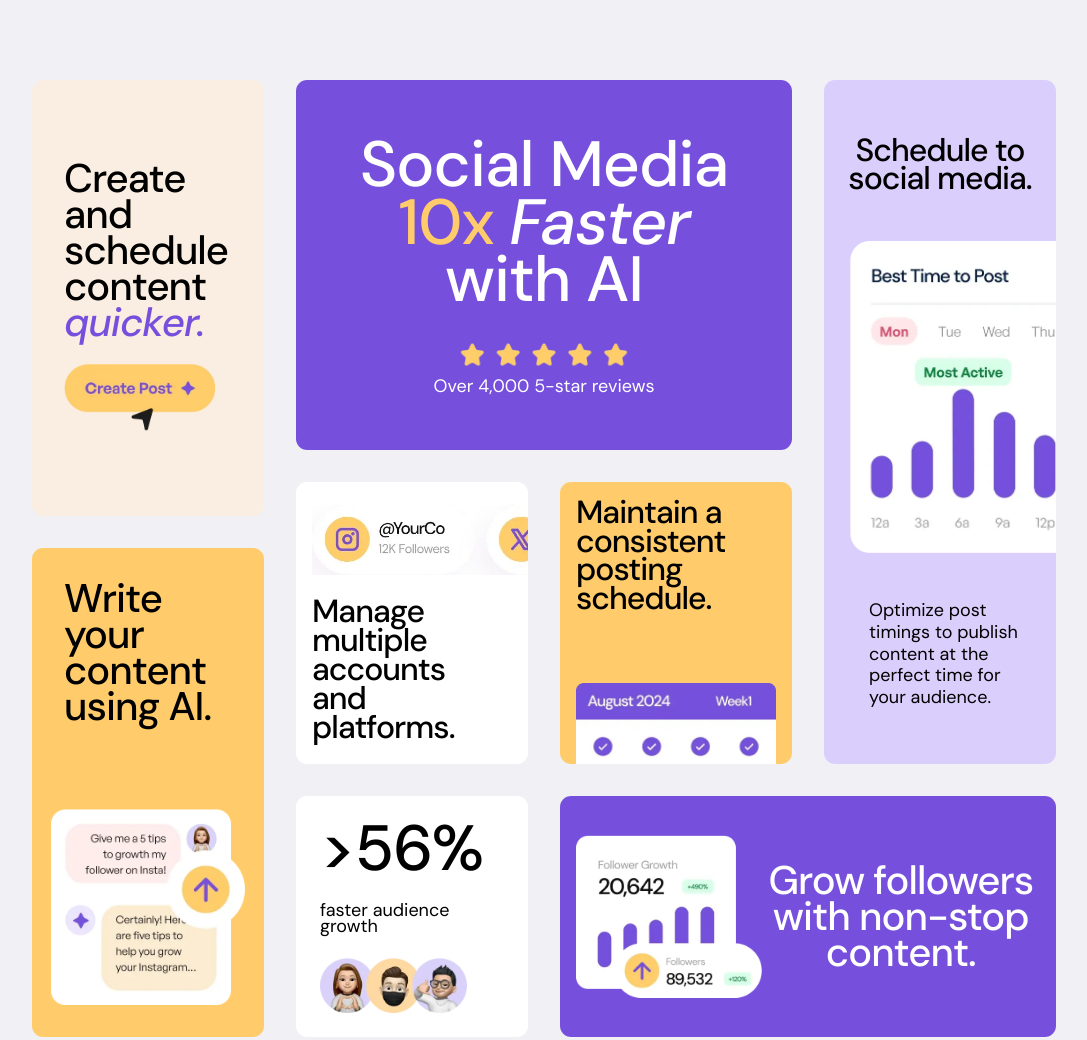
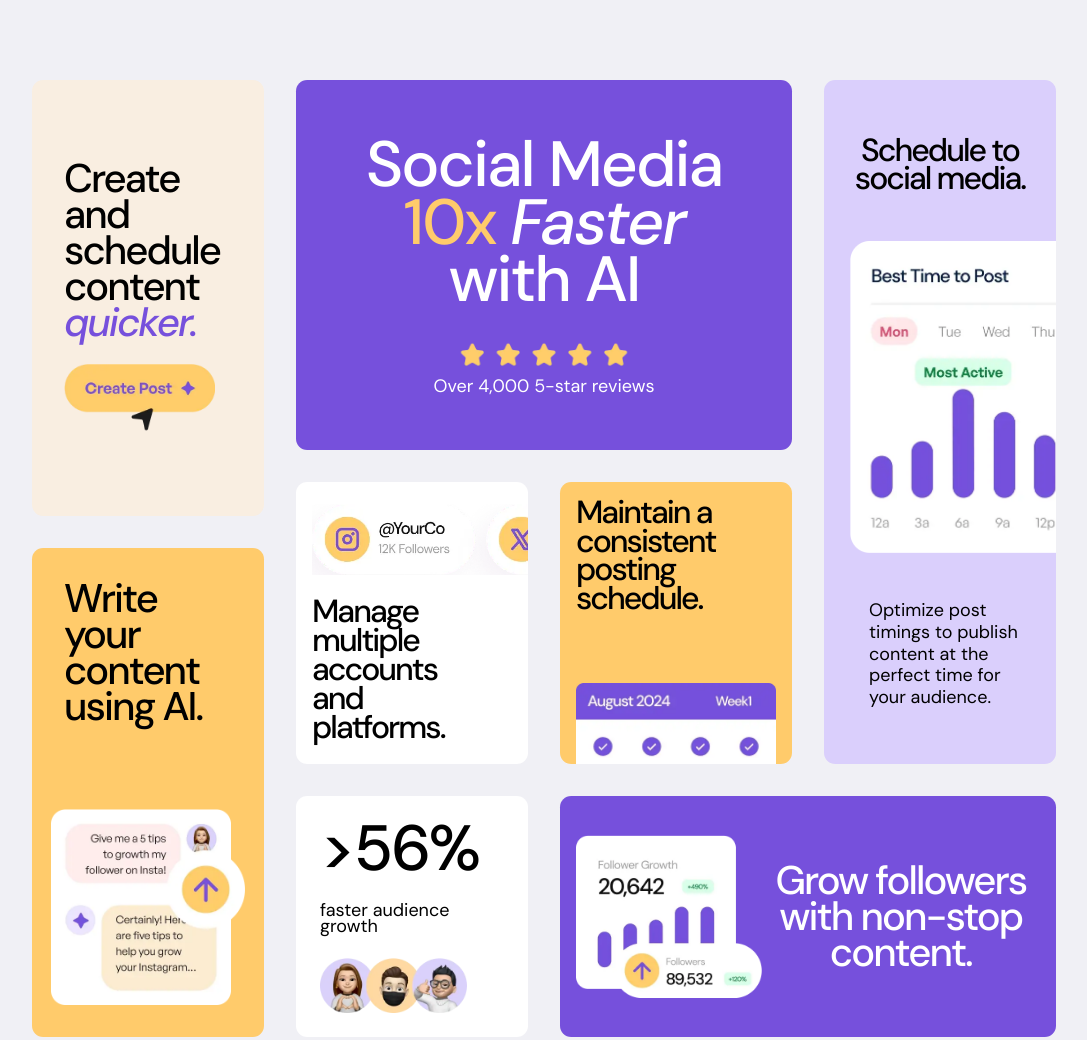
Before and after one commit to bajwacodes/bento-grid, a plain HTML site: page index.html in a window 1280 px wide. Shown: the whole page, without its empty margins (96-1183 px from the left). Drawn offline with Linux system fonts and the light colour scheme.

Commit message:
changed letter spacing

```diff
--- a/styles.css
+++ b/styles.css
@@ -345,6 +345,11 @@ main{
 
 
 @media screen and (min-width: 1150px) {
+
+    body{
+        letter-spacing: -2px;
+    }
+
     main{
         max-width: 100%;
         width: 80%;
```
